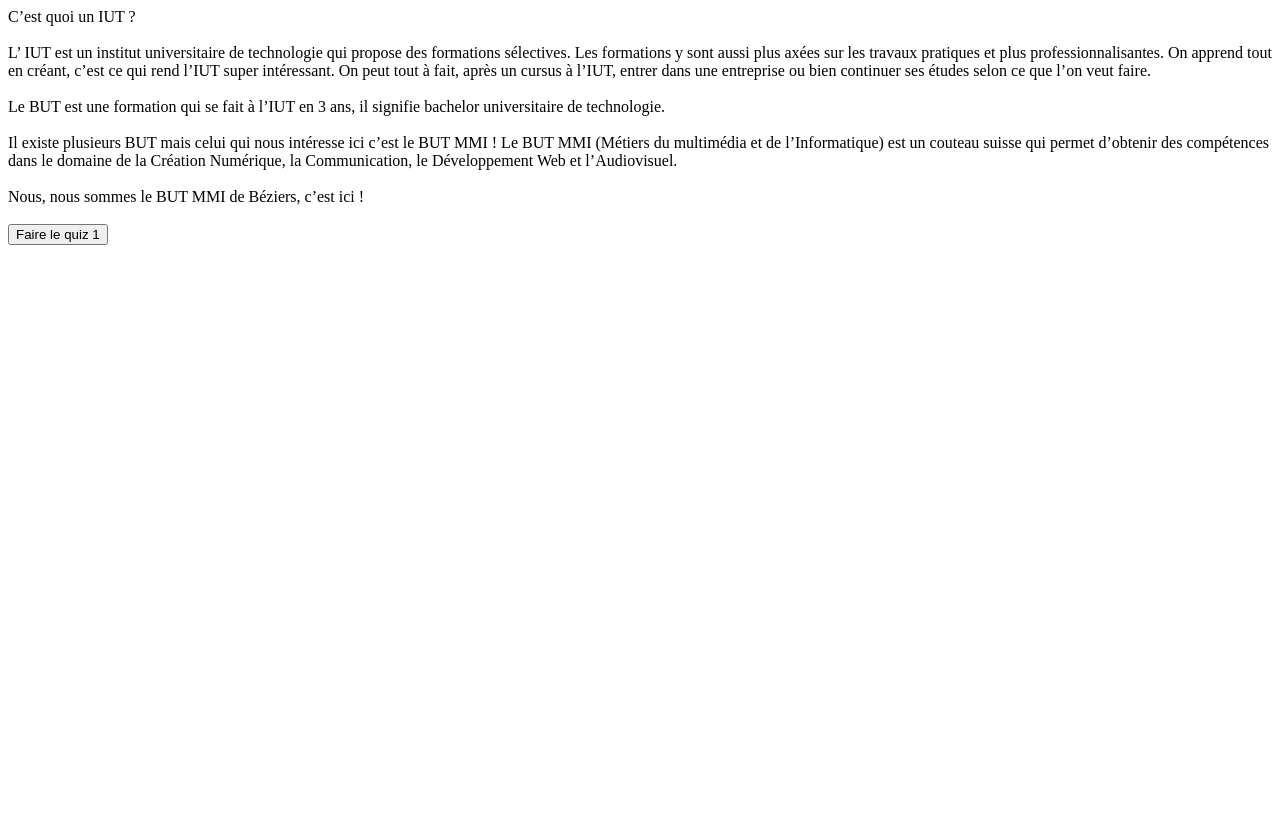
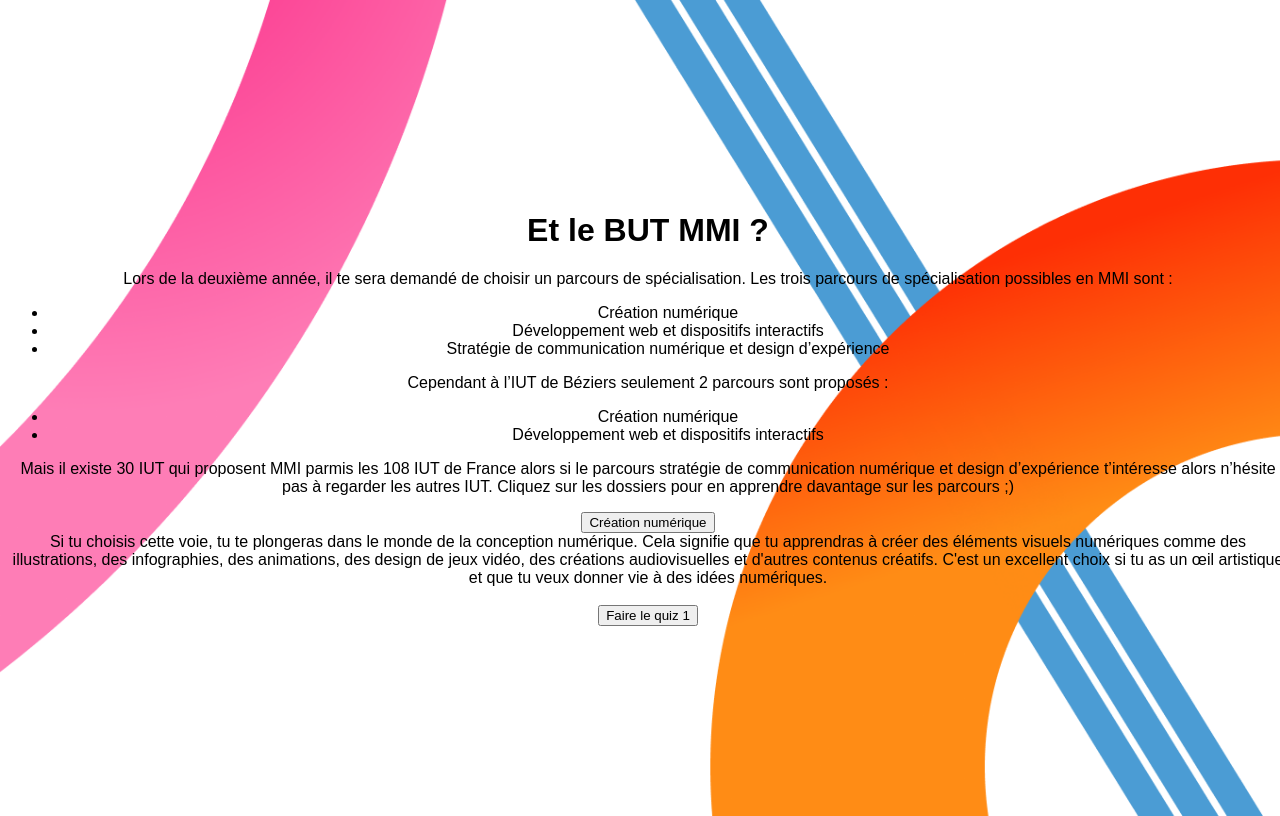
Before and after one commit to Valentin-Dbs/SAE501, a PHP site: the page made by src/html/présentation2.html in a window 1280 px wide. Before the commit the page ends 245 px from the top, so only its background shows below. Run offline with PHP 8.4, Linux system fonts and the light colour scheme.

Commit message:
Mise en page présentations 1 2

```diff
--- a/src/html/présentation1.html
+++ b/src/html/présentation1.html
@@ -5,7 +5,7 @@
     <meta charset="UTF-8" />
     <meta name="viewport" content="width=device-width, initial-scale=1.0" />
     <link rel="stylesheet" href="https://fonts.googleapis.com/css2?family=Lexend+Deca:wght@400;700&display=swap" />
-
+    <link rel="stylesheet" type="text/css" href="../../style.css">
     <title>Site Parcousup</title>
 </head>
 
--- a/src/html/présentation2.html
+++ b/src/html/présentation2.html
@@ -1,29 +1,80 @@
 <!DOCTYPE html>
 <html lang="en">
+
 <head>
     <meta charset="UTF-8">
     <meta name="viewport" content="width=device-width, initial-scale=1.0">
     <link rel="stylesheet" href="https://fonts.googleapis.com/css2?family=Lexend+Deca:wght@400;700&display=swap">
+    <link rel="stylesheet" type="text/css" href="../../style.css">
 
     <title>Site Parcousup</title>
 </head>
-    <body>
-        <div class="textInfo">
-            C’est quoi un IUT ?
-            <br><br>
-            L’ IUT est un institut universitaire de technologie qui propose des formations sélectives. Les formations y sont aussi plus axées sur les travaux pratiques et plus professionnalisantes. On apprend tout en créant, c’est ce qui rend l’IUT  super intéressant. On peut tout à fait, après un cursus à l’IUT, entrer dans une entreprise ou bien continuer ses études selon ce que l’on veut faire.
-            <br><br>
-            Le BUT est une formation qui se fait à l’IUT en 3 ans, il signifie bachelor universitaire de technologie.
-            <br><br>
-            Il existe plusieurs BUT mais celui qui nous intéresse ici c’est le BUT MMI !
-            Le BUT MMI (Métiers du multimédia et de l’Informatique) est un couteau suisse qui permet d’obtenir des compétences dans le domaine de la Création Numérique, la Communication, le Développement Web et l’Audiovisuel.
-            <br><br>
-            Nous, nous sommes le BUT MMI de Béziers, c’est ici !
+
+<body>
+    <div class="textInfo">
+        <h1>Et le BUT MMI ?</h1>
+        <p>Lors de la deuxième année, il te sera demandé de choisir un parcours de spécialisation. Les trois parcours de
+            spécialisation possibles en MMI sont :
+        <ul>
+            <li>Création numérique</li>
+            <li>Développement web et dispositifs interactifs</li>
+            <li>Stratégie de communication numérique et design d’expérience</li>
+        </ul>
+        </p>
+        <p>
+            Cependant à l’IUT de Béziers seulement 2 parcours sont proposés :
+        <ul>
+            <li> Création numérique</li>
+            <li>Développement web et dispositifs interactifs</li>
+
+        </ul>
+        </p>
+        <p>
+
+            Mais il existe 30 IUT qui proposent MMI parmis les 108 IUT de France alors si le parcours stratégie de
+            communication numérique et design d’expérience t’intéresse alors n’hésite pas à regarder les autres IUT.
+
+            Cliquez sur les dossiers pour en apprendre davantage sur les parcours ;)
+        </p>
+
+        <div class="parcours">
+            <button>Création numérique</button>
+            <div class="texteCache" id="crea"> Si tu choisis cette voie, tu te plongeras dans le monde de la conception
+                numérique. Cela
+                signifie que tu apprendras à créer des éléments visuels numériques comme des illustrations, des
+                infographies,
+                des animations, des design de jeux vidéo, des créations audiovisuelles et d'autres contenus créatifs.
+                C'est un
+                excellent choix si tu as un œil artistique et que tu veux donner vie à des idées numériques.
+            </div>
 
         </div>
+
+
+
+    </div>
     <br>
     <a href="quiz1.html"><button id="goTo1" class="bouton_next">
-        Faire le quiz 1
-    </button></a>
-    </body>
+            Faire le quiz 1
+        </button></a>
+
+
+    <script>
+        document.addEventListener("DOMContentLoaded", function () {
+            const toggleButton = document.getElementById("toggleButton");
+            const textContainer = document.getElementById("textContainer");
+
+            toggleButton.addEventListener("click", function () {
+                if (textContainer.style.display === "none") {
+                    textContainer.style.display = "block";
+                    toggleButton.textContent = "Masquer le texte";
+                } else {
+                    textContainer.style.display = "none";
+                    toggleButton.textContent = "Dérouler le texte";
+                }
+            });
+        });
+    </script>
+</body>
+
 </html>
--- a/style.css
+++ b/style.css
@@ -15,6 +15,12 @@ body {
   font-family: 'Josefin Sans', sans-serif;
   text-align: center;
 }
+
+.textCache {
+  display: none;
+}
+
+
 
 .question_div {
   background-color: white;
```
